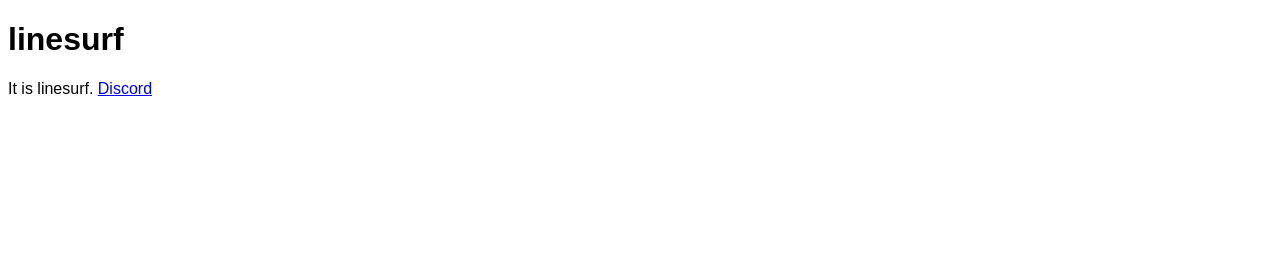
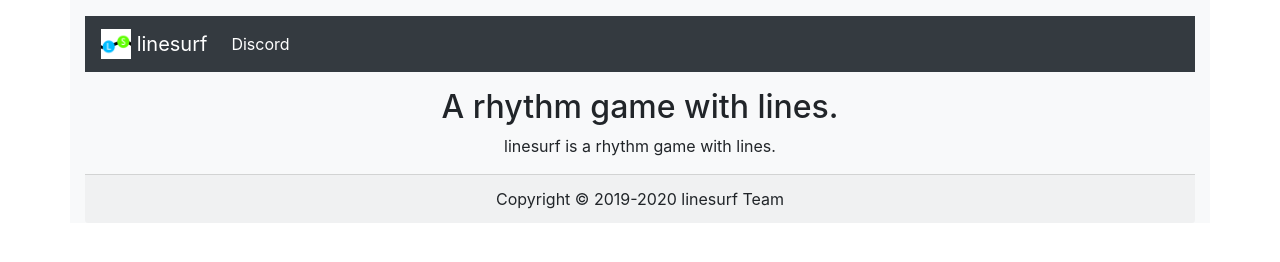
Before and after one commit to linesurf/linesurf.github.io, a plain HTML site: page index.html in a window 1280 px wide. Drawn offline with nearby package versions, Linux system fonts and the light colour scheme.

Commit message:
it looks nicer now and respovnsive

```diff
--- a/index.html
+++ b/index.html
@@ -1,18 +1,41 @@
-<!DOCTYPE html>
+<!doctype html>
 <html lang="en">
 <head>
-    <meta charset="UTF-8">
+    <!-- Required meta tags -->
+    <meta charset="utf-8">
+    <meta name="viewport" content="width=device-width, initial-scale=1, shrink-to-fit=no">
+
+    <!-- Bootstrap CSS -->
+    <link rel="stylesheet" href="css/bootstrap.min.css"  crossorigin="anonymous">
+
     <title>linesurf</title>
-    <style>
-        *{
-            font-family: sans-serif;
-        }
-    </style>
 </head>
 <body>
-<h1>linesurf</h1>
-    It is linesurf.
-    <a href="https://discord.gg/EnQQYkC" >Discord</a>
-    <!-- we should probably make this something nicer but idk how !-->
+<div class="container-lg text-center pt-3 bg-light align-self-center" >
+    <nav class="navbar navbar-expand-lg navbar-dark bg-dark mb-3">
+        <a class="navbar-brand" href="#">
+            <img src="assets/linesurflogo.png" width="30" height="30" class="d-inline-block align-top" alt="">
+            linesurf
+        </a>
+        <button class="navbar-toggler" type="button" data-toggle="collapse" data-target="#navbarNav" aria-controls="navbarNav" aria-expanded="false" aria-label="Toggle navigation">
+            <span class="navbar-toggler-icon"></span>
+        </button>
+        <div class="collapse navbar-collapse" id="navbarNav">
+            <div class="navbar-nav">
+                <a class="nav-item nav-link active" href="https://discord.gg/EnQQYkC">Discord</a>
+            </div>
+        </div>
+    </nav>
+    <h2>A rhythm game with lines.</h2>
+    linesurf is a rhythm game with lines.
+    <div class="card-footer mt-3">
+        Copyright &copy; 2019-2020 linesurf Team
+    </div>
+</div>
+
+<!-- Optional JavaScript -->
+<!-- jQuery first, then Popper.js, then Bootstrap JS -->
+<script src="https://code.jquery.com/jquery-3.4.1.slim.min.js"  crossorigin="anonymous"></script>
+<script src="js/bootstrap.bundle.min.js"  crossorigin="anonymous"></script>
 </body>
 </html>
```
Also changed, not shown: assets/linesurflogo.png (added), css/bootstrap.min.css (added), js/bootstrap.bundle.min.js (added), 3 other files.
